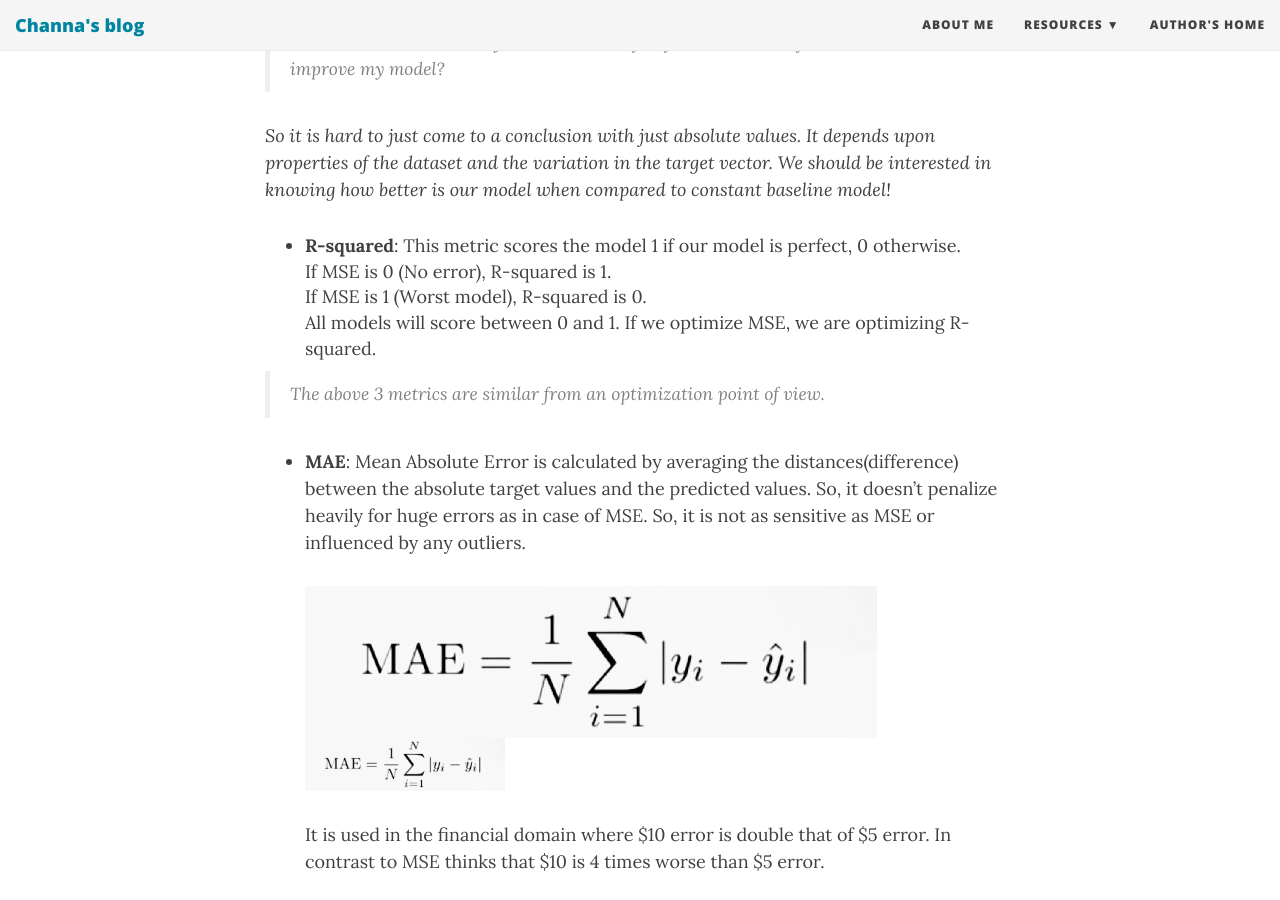
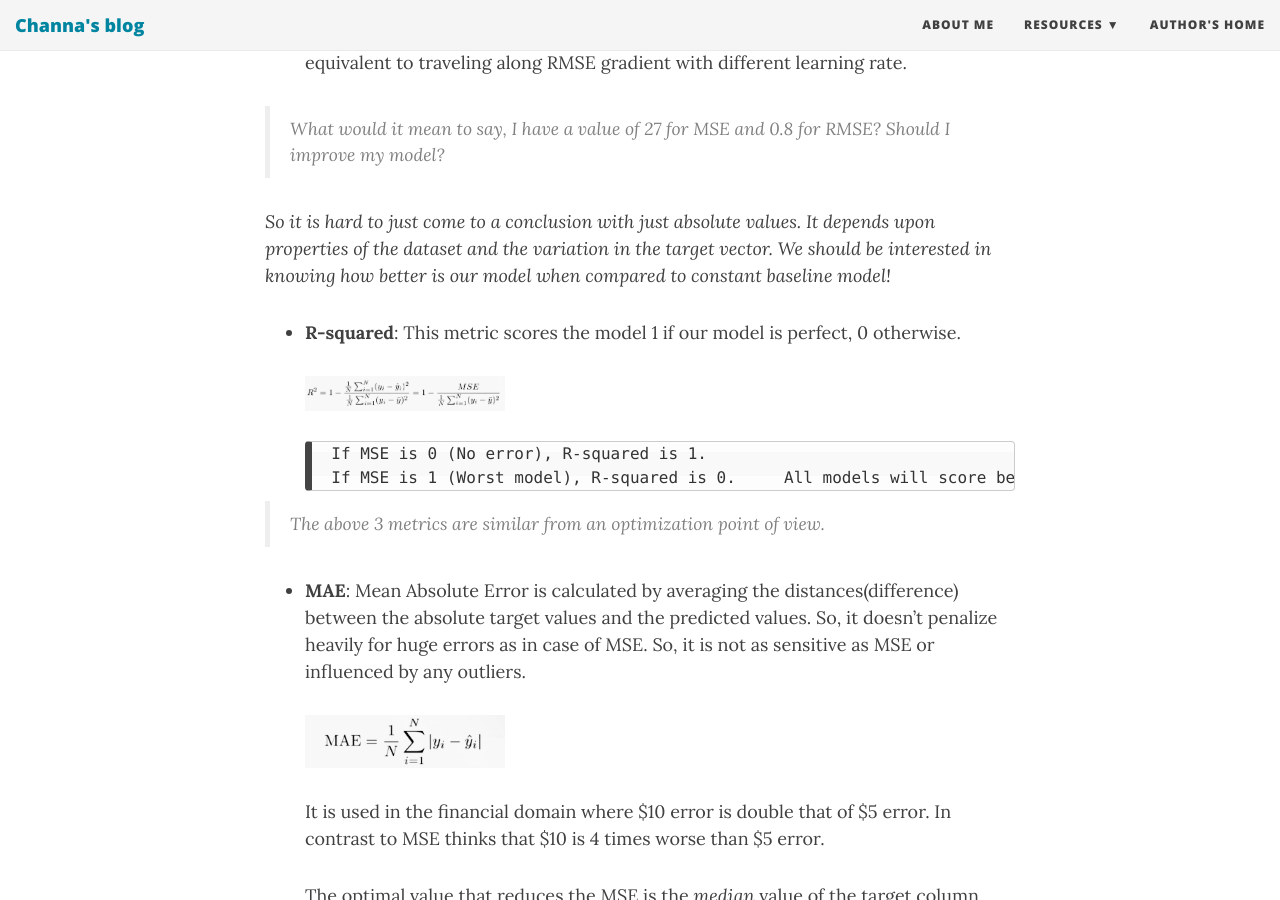
Before and after one commit to channagithub/channabasavagola.github.io, a Jekyll site: the page built from _posts/2018-01-09-metrics.md, in a window 1280 px wide and 900 px high, scrolled down 1505 px. Built offline with Jekyll 4.4.1, drawn with Linux system fonts in a browser that asks for light colours; nearby versions of some CDN libraries; comment, search, counter and statistics services are not loaded.

Commit message:
Images to all metrics

```diff
--- a/_posts/2018-01-09-metrics.md
+++ b/_posts/2018-01-09-metrics.md
@@ -12,6 +12,8 @@
 ## Regression metrics
 
 - **MSE**: Measures average/mean squared error of our predictions. At each point, calculate the squared difference between predictions and target and average those values over the number of objects.
+
+	<img src="/img/MSE.jpeg" alt="MSE" style="width: 200px;"/>
 
     What if we do not use the features to predict target values? What if we predict the *same value (optimal value)* for all the objects? The optimal value that reduces the MSE is the *mean* value of the target column. The model that predicts optimal value is the *baseline model*.
 
@@ -42,6 +44,9 @@
 *So it is hard to just come to a conclusion with just absolute values. It depends upon properties of the dataset and the variation in the target vector. We should be interested in knowing how better is our model when compared to constant baseline model!*
 
 - **R-squared**: This metric scores the model 1 if our model is perfect, 0 otherwise.
+
+	<img src="/img/r-squared.jpeg" alt="R-squared" style="width: 200px;"/>
+
         If MSE is 0 (No error), R-squared is 1.
         If MSE is 1 (Worst model), R-squared is 0.
     All models will score between 0 and 1. If we optimize MSE, we are optimizing R-squared.
@@ -50,7 +55,6 @@
 
 - **MAE**: Mean Absolute Error is calculated by averaging the distances(difference) between the absolute target values and the predicted values. So, it doesn't penalize heavily for huge errors as in case of MSE. So, it is not as sensitive as MSE or influenced by any outliers.
 
-	![MAE](/img/MAE.jpeg)
 	<img src="/img/MAE.jpeg" alt="MAE" style="width: 200px;"/>
 
     It is used in the financial domain where $10 error is double that of $5 error. In contrast to MSE thinks that $10 is 4 times worse than $5 error.
```
Also changed, not shown: img/r-squared.jpeg (added).
